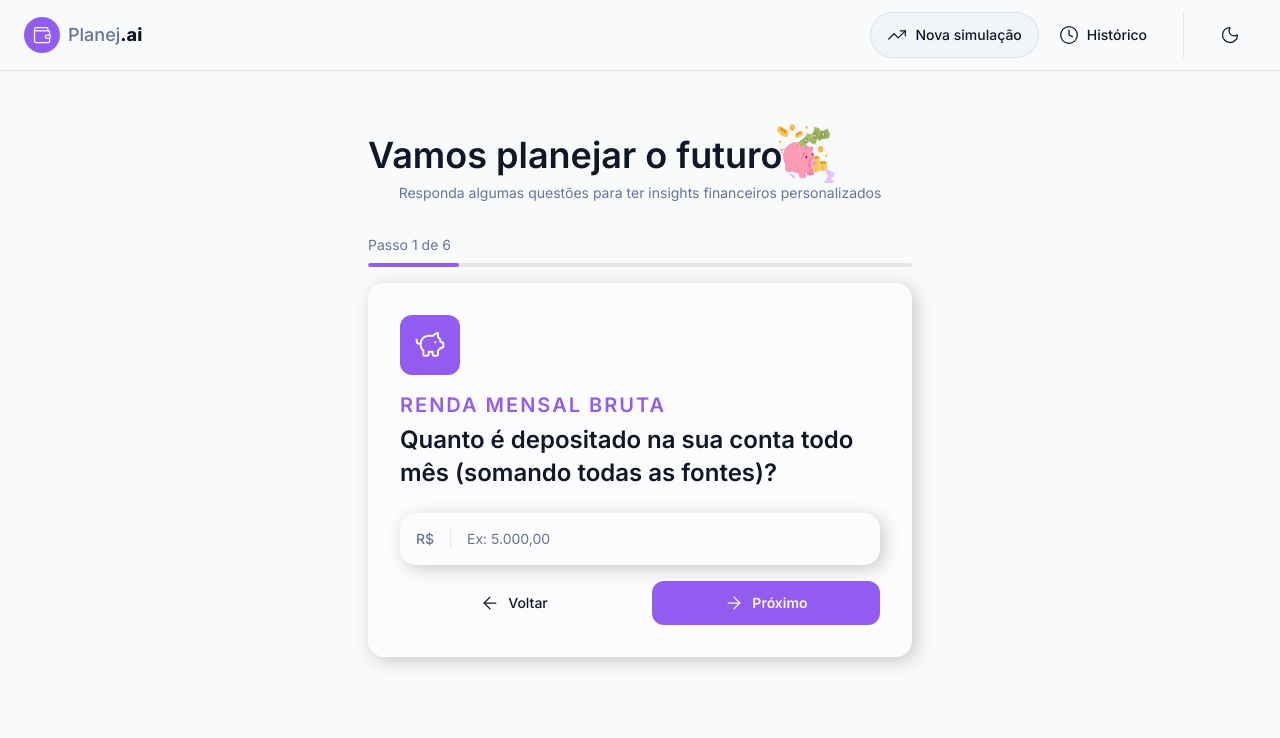
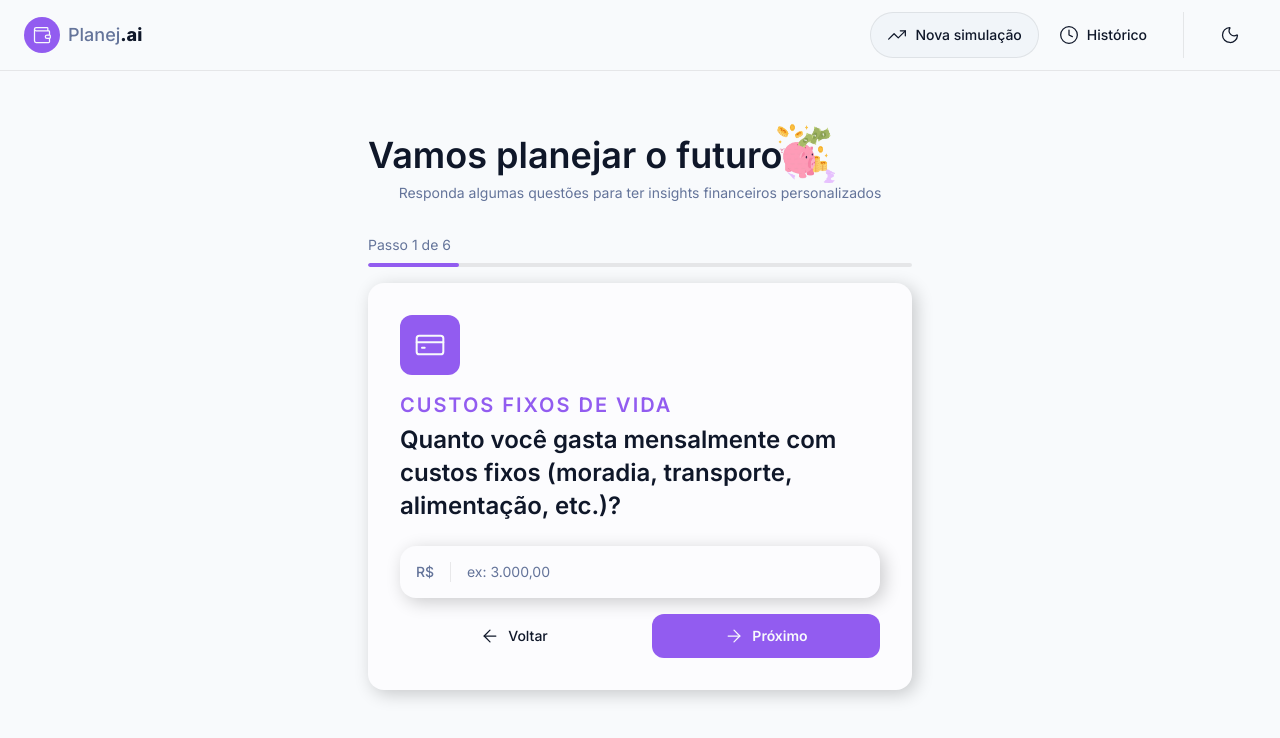
Before and after one commit to moacirrochadev/planejai, a React (Vite) app: page / in a window 1280 px wide. Shown: the top 738 px of the page. Built offline with nearby package versions, Linux system fonts and the light colour scheme.

Commit message:
Criando a estrutura básica do FormStep

```diff
--- a/src/components/features/Simulation/Form.tsx
+++ b/src/components/features/Simulation/Form.tsx
@@ -1,20 +1,17 @@
-import { PiggyBank } from 'lucide-react'
 import { FormStep } from './FormStep'
 import { StepProgress } from './Progress'
+import { simulationFormSteps } from '../../../data/simulation'
 
 export function SimulationForm() {
+
+  const currentStep = simulationFormSteps[1] // Example: Get the first step for demonstration
+
   return (
     <>
       <StepProgress currentStep={1} totalSteps={6} />
       <FormStep
-        icon={PiggyBank}
-        title="Renda Mensal Bruta"
-        question="Quanto é depositado na sua conta todo mês (somando todas as fontes)?"
-        inputProps={{
-            type: 'text',
-            placeholder: 'Ex: 5.000,00',
-            prefix: 'R$',
-        }}
+        key={currentStep.id}
+        {...currentStep}
       />
     </>
   )
--- a/src/components/features/Simulation/FormStep.tsx
+++ b/src/components/features/Simulation/FormStep.tsx
@@ -2,7 +2,8 @@
 import { Input, type InputProps } from '../../shared/Input'
 import { Button } from '../../shared/Button'
 
-interface FormStepProps {
+export interface FormStepProps {
+  id: string
   icon: LucideIcon
   title: string
   question: string
--- /dev/null
+++ b/src/data/simulation.ts
@@ -0,0 +1,84 @@
+import {
+    CalendarClock,
+    CreditCard,
+    Goal,
+    Landmark,
+    PiggyBank,
+    Wallet
+ } from 'lucide-react'
+
+import type { FormStepProps } from '../components/features/Simulation/FormStep'
+
+export const simulationFormSteps: FormStepProps[] = [
+    {
+        id: 'income',
+        icon: PiggyBank,
+        title: 'Renda mensal bruta',
+        question: 'Quanto é depositado na sua conta todo mês (somando todas as fontes)?',
+        inputProps: {
+            placeholder: 'ex: 5.000,00',
+            prefix: 'R$',
+            maxLength: 12,
+        }
+    },
+    {
+        id: 'expenses',
+        icon: CreditCard,
+        title: 'Custos fixos de vida',
+        question: 'Quanto você gasta mensalmente com custos fixos (moradia, transporte, alimentação, etc.)?',
+        inputProps: {
+            placeholder: 'ex: 3.000,00',
+            prefix: 'R$',
+            maxLength: 12,
+        }
+    },
+    {
+        id: 'debits',
+        icon: Landmark,
+        title: 'Dívidas / Parcelas',
+        question: 'Você tem algum valor comprometido com parcelas ou empréstimos mensalmente?',
+        inputProps: {
+            placeholder: 'ex: 1.000,00',
+            prefix: 'R$',
+            maxLength: 12,
+        }
+    },
+    {
+        id: 'goalName',
+        icon: Goal,
+        title: 'Nome da meta',
+        question: 'Qual é o objetivo que você deseja alcançar?',
+        inputProps: {
+            placeholder: 'ex: Viagem para a Europa',
+            maxLength: 50,
+        }
+    },
+    {
+        id: 'goalAmount',
+        icon: Wallet,
+        title: 'Custo da meta',
+        question: 'Quanto custa realizar esse sonho? (valor total da meta)',
+        inputProps: {
+            placeholder: 'ex: 20.000,00',
+            prefix: 'R$',
+            maxLength: 12,
+        }
+    },
+    {
+        id: 'goalDeadline',
+        icon: CalendarClock,
+        title: 'Prazo desejado',
+        question: 'Em quanto tempo você deseja alcançar esse objetivo?',
+        inputProps: {
+            type: 'number',
+            placeholder: 'ex: 12',
+            suffix: 'meses',
+            min: 1,
+            max: 120,
+        },
+        submitButtonProps: {
+            label: 'Gerar simulação',
+            emojiIcom: '🎯'
+        }
+    }
+]
```
